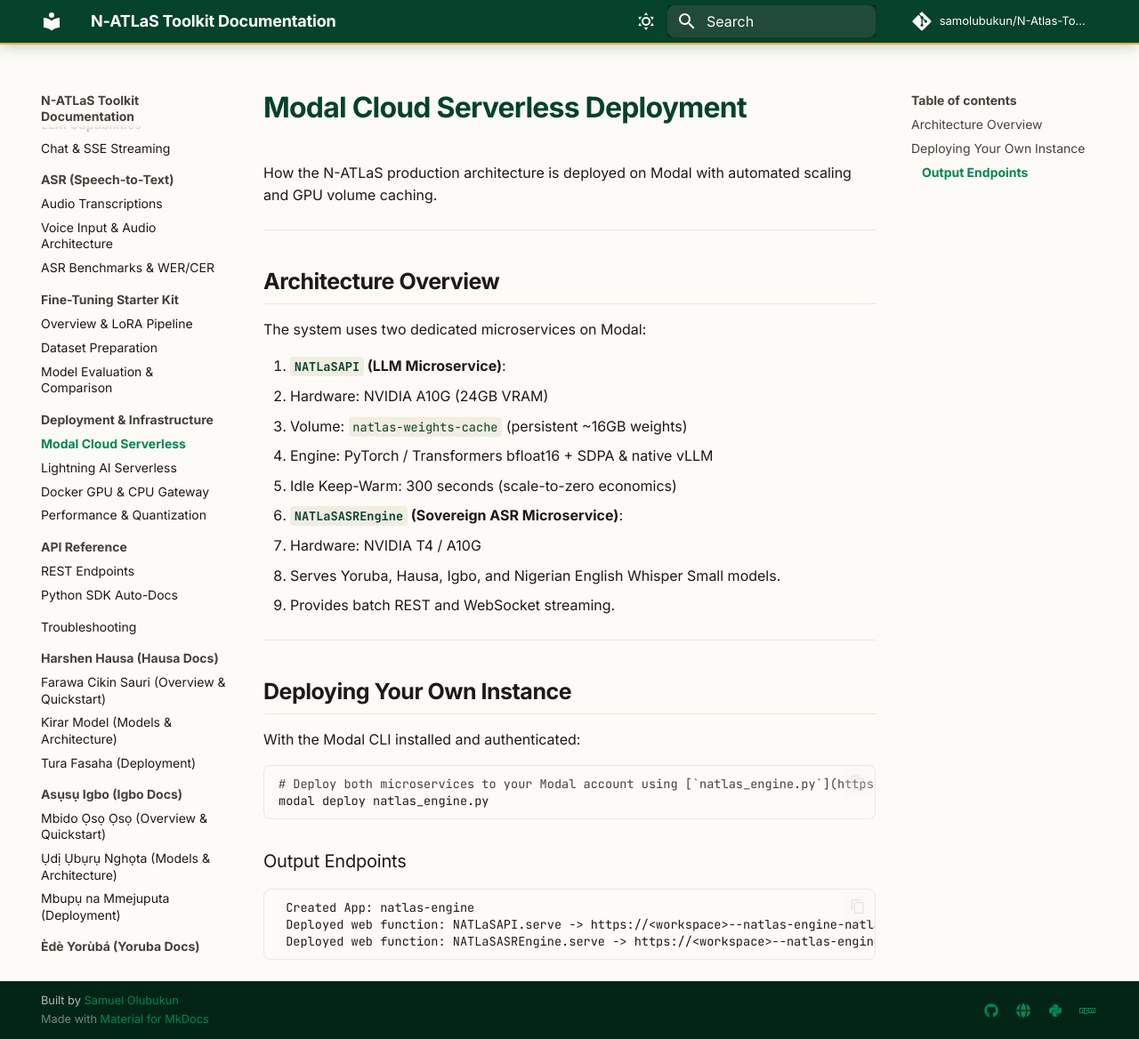
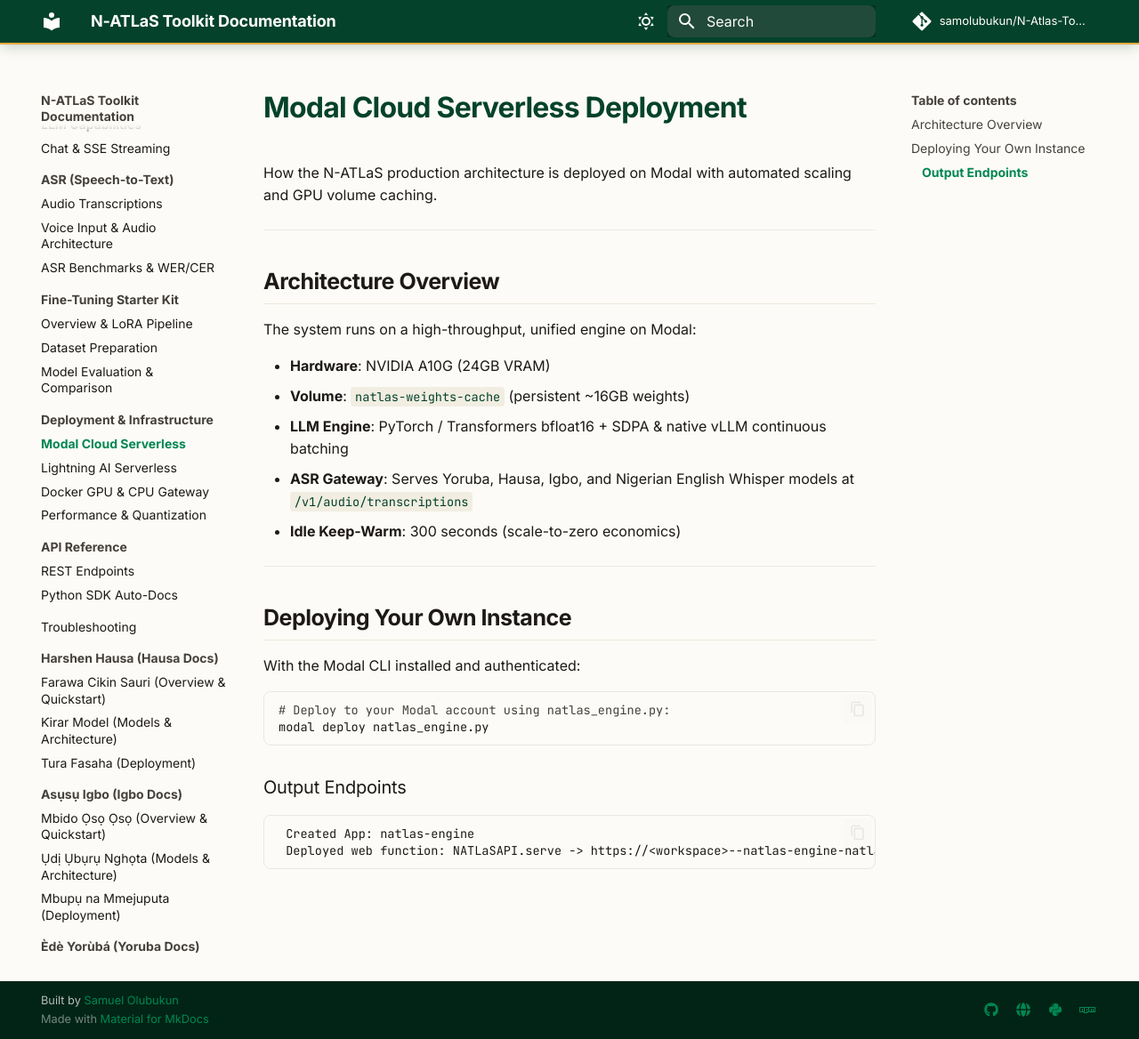
Before and after one commit to samolubukun/N-Atlas-Toolkit, an MkDocs documentation site: the page built from docs/deployment/modal.md, in a window 1280 px wide and 1168 px high. Shown: the whole window at 89% size. Built offline with MkDocs 1.6.1 and Material for MkDocs 9.7.7, drawn with Linux system fonts in a browser that asks for light colours; comment, search, counter and statistics services are not loaded.

````diff
--- a/docs/deployment/modal.md
+++ b/docs/deployment/modal.md
@@ -6,17 +6,13 @@ How the N-ATLaS production architecture is deployed on Modal with automated scal
 
 ## Architecture Overview
 
-The system uses two dedicated microservices on Modal:
+The system runs on a high-throughput, unified engine on Modal:
 
-1. **`NATLaSAPI` (LLM Microservice)**:
-   - Hardware: NVIDIA A10G (24GB VRAM)
-   - Volume: `natlas-weights-cache` (persistent ~16GB weights)
-   - Engine: PyTorch / Transformers bfloat16 + SDPA & native vLLM
-   - Idle Keep-Warm: 300 seconds (scale-to-zero economics)
-2. **`NATLaSASREngine` (Sovereign ASR Microservice)**:
-   - Hardware: NVIDIA T4 / A10G
-   - Serves Yoruba, Hausa, Igbo, and Nigerian English Whisper Small models.
-   - Provides batch REST and WebSocket streaming.
+* **Hardware**: NVIDIA A10G (24GB VRAM)
+* **Volume**: `natlas-weights-cache` (persistent ~16GB weights)
+* **LLM Engine**: PyTorch / Transformers bfloat16 + SDPA & native vLLM continuous batching
+* **ASR Gateway**: Serves Yoruba, Hausa, Igbo, and Nigerian English Whisper models at `/v1/audio/transcriptions`
+* **Idle Keep-Warm**: 300 seconds (scale-to-zero economics)
 
 ---
 
@@ -25,7 +21,7 @@ The system uses two dedicated microservices on Modal:
 With the Modal CLI installed and authenticated:
 
 ```bash
-# Deploy both microservices to your Modal account using [`natlas_engine.py`](https://github.com/samolubukun/N-Atlas-Toolkit/blob/main/natlas_engine.py):
+# Deploy to your Modal account using natlas_engine.py:
 modal deploy natlas_engine.py
 ```
 
@@ -33,5 +29,4 @@ modal deploy natlas_engine.py
 ```text
  Created App: natlas-engine
  Deployed web function: NATLaSAPI.serve -> https://<workspace>--natlas-engine-natlasapi-serve.modal.run
- Deployed web function: NATLaSASREngine.serve -> https://<workspace>--natlas-engine-natlasasrengine-serve.modal.run
 ```
````
Also changed, not shown: docs/asr/streaming.md (+1 -1 lines), docs/asr/transcriptions.md (+1 -1 lines), natlas_engine.py (+4 -3 lines), python-sdk/README.md (+2 -4 lines), 3 other files.
